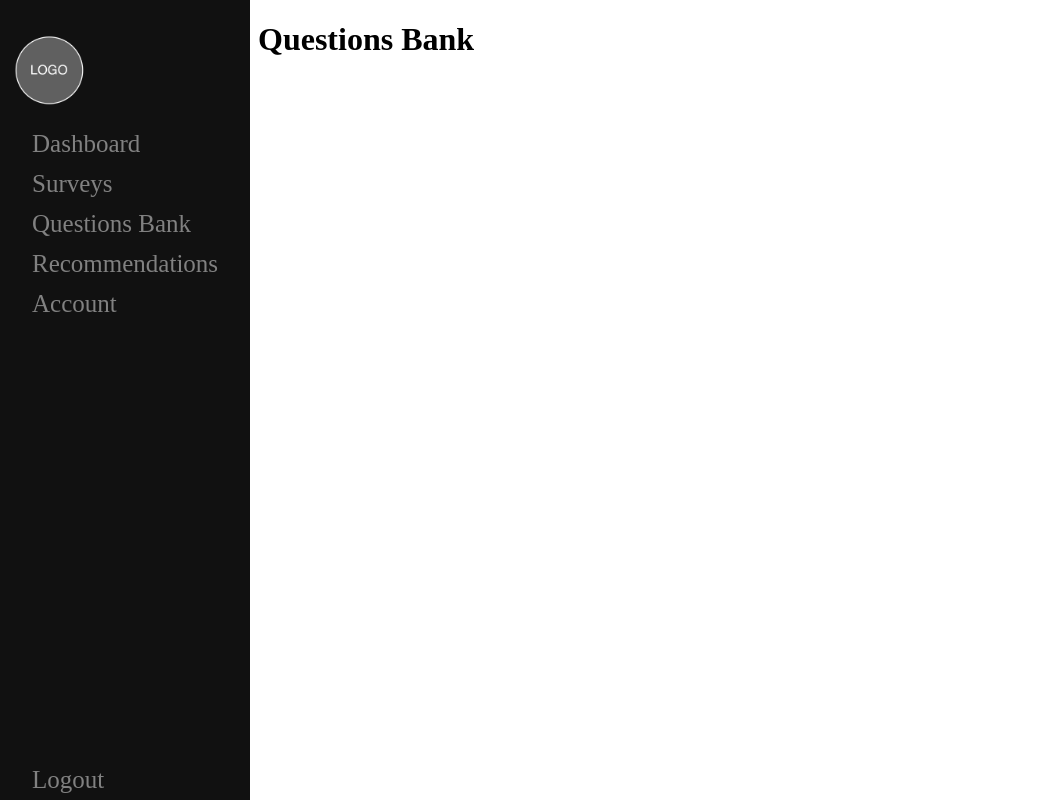
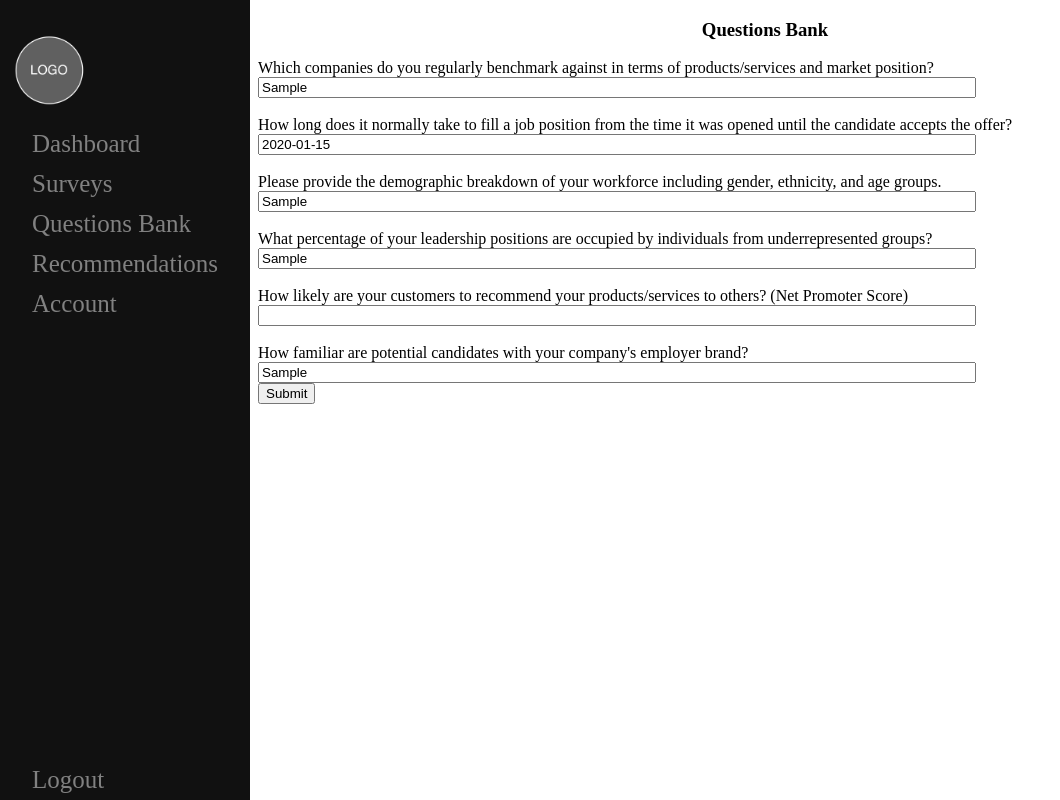
Before and after one commit to culfri09/Kallos, a Flask app: page /bank_questions in a window 1280 px wide. Shown: the whole page, without its empty margins (0-1060 px from the left). Run offline with Flask 3, Linux system fonts and the light colour scheme; a user stored in the database is signed in; tables that the repository leaves empty hold one stand-in row (values such as "Sample post").

Commit message:
show answers and change them inside platform

```diff
--- a/website/submission.py
+++ b/website/submission.py
@@ -2,20 +2,20 @@ from flask import Flask, render_template, request, redirect, url_for
 from .import init
 from datetime import datetime
 from .import models
-from flask_login import current_user
 from flask import Blueprint
+from flask_login import login_required, current_user
 
 submissions = Blueprint('submissions', __name__)
 
 @submissions.route('/answers_submission', methods=['POST'])
 def submit_answers():
-    # Extracts form data
-    benchmark_companies = request.form['benchmarkCompanies']
-    time_to_fill = request.form['timeToFill']
-    demographic_breakdown = request.form['demographicBreakdown']
-    leadership_diversity = request.form['leadershipDiversity']
-    net_promoter_score = request.form['NPS']
-    employer_brand_familiarity = request.form['brandFamiliarity']
+    # Extract form data
+    benchmark_companies = request.form.get('benchmarkCompanies') or None
+    time_to_fill = request.form.get('timeToFill') or None
+    demographic_breakdown = request.form.get('demographicBreakdown') or None
+    leadership_diversity = request.form.get('leadershipDiversity') or None
+    net_promoter_score = request.form.get('NPS') or None
+    employer_brand_familiarity = request.form.get('brandFamiliarity') or None
 
     # Gets the ID of the currently logged-in user
     user_id = current_user.id
@@ -39,3 +39,43 @@ def submit_answers():
     init.db.session.commit()
 
     return render_template("home.html")
+
+@submissions.route('/changed_answers_submission', methods=['POST'])
+def submit_changed_answers():
+# Extract form data
+        benchmark_companies = request.form['benchmarkCompanies']
+        time_to_fill = request.form['timeToFill']
+        demographic_breakdown = request.form['demographicBreakdown']
+        leadership_diversity = request.form['leadershipDiversity']
+        net_promoter_score = request.form['NPS']
+        employer_brand_familiarity = request.form['brandFamiliarity']
+
+        # Gets the ID of the currently logged-in user
+        user_id = current_user.id
+
+        # Query existing answer record for the current user
+        existing_answer = models.Answers.query.filter_by(kallosusers_id=user_id).first()
+
+        if existing_answer:
+            # Update existing record with new values
+            existing_answer.benchmark_companies = benchmark_companies if benchmark_companies else existing_answer.benchmark_companies
+            existing_answer.time_to_fill = time_to_fill if time_to_fill else existing_answer.time_to_fill
+            existing_answer.demographic_breakdown = demographic_breakdown if demographic_breakdown else existing_answer.demographic_breakdown
+            existing_answer.leadership_diversity = leadership_diversity if leadership_diversity else existing_answer.leadership_diversity
+            existing_answer.net_promoter_score = net_promoter_score if net_promoter_score else existing_answer.net_promoter_score
+            existing_answer.employer_brand_familiarity = employer_brand_familiarity if employer_brand_familiarity else existing_answer.employer_brand_familiarity
+
+        # Commit the session to save the changes to the database
+        init.db.session.commit()
+
+        return redirect(url_for('submissions.display_questions'))
+
+
+@submissions.route('/bank_questions')
+@login_required
+def display_questions():
+    # Fetch the user's answers from the database
+    user_answers = models.Answers.query.filter_by(kallosusers_id=current_user.id).all()
+
+    # Render the questions.html template and pass the user's answers
+    return render_template("questions.html", answers=user_answers)
--- a/website/template/questions.html
+++ b/website/template/questions.html
@@ -1,8 +1,53 @@
 {%  extends "base.html" %} {% block title %}Questions Bank{% endblock %}
-
 <!-- Main content container -->
 {% block content %}
 <div class="main">
-    <h1>Questions Bank</h1>
+    <form method="POST" action="/changed_answers_submission">
+        <h3 align="center">Questions Bank</h3>
+        <div>
+            {% for answer in answers %}
+            <label for="benchmarkCompanies">Which companies do you regularly benchmark against in terms of products/services
+                and market position?
+            </label>
+            <br>
+            <input style="width: 70%;" type="text" name="benchmarkCompanies" value={{ answer.benchmark_companies }}>
+            <br>
+            <br>
+            <label for="timeToFill">How long does it normally take to fill a job position from the time it was opened until
+                the candidate accepts the offer?
+            </label>
+            <br>
+            <input style="width: 70%;" type="text" name="timeToFill" value={{ answer.time_to_fill }}>
+            <br>
+            <br>
+            <label for="demographicBreakdown">Please provide the demographic breakdown of your workforce including gender, ethnicity,
+                and age groups.
+            </label>
+            <br>
+            <input style="width: 70%;" type="text" name="demographicBreakdown" value={{ answer.demographic_breakdown }}>
+            <br>
+            <br>
+            <label for="leadershipDiversity">What percentage of your leadership positions are occupied by individuals from
+                underrepresented groups?
+            </label>
+            <br>
+            <input style="width: 70%;" type="text" name="leadershipDiversity" value={{ answer.leadership_diversity }}>
+            <br>
+            <br>
+            <label for="NPS">How likely are your customers to recommend your products/services to others? (Net Promoter
+                Score)
+            </label>
+            <br>
+            <input style="width: 70%;" type="number" name="NPS" value={{ answer.net_promoter_score }}>
+            <br>
+            <br>
+            <label for="brandFamiliarity">How familiar are potential candidates with your company's employer brand?
+            </label>
+            <br>
+            <input style="width: 70%;" type="text" name="brandFamiliarity" value={{ answer.employer_brand_familiarity }}>
+            <br>
+            <button type="submit">Submit</button>
+            {% endfor %}
+    </form>
 </div>
 {% endblock %}
--- a/website/views.py
+++ b/website/views.py
@@ -27,11 +27,11 @@ def hero_page():
 @login_required
 def questions_page():
     return render_template('base_questions.html')
-
+'''
 @views.route('/bank_questions')
 @login_required
 def bank_questions_page():
-    return render_template('questions.html')
+    return render_template('questions.html')'''
 
 @views.route('/privacy_policy')
 def privacy_policy_page():
```
Also changed, not shown: documentation/software_design_documentation.md (+1 -1 lines), documentation/technical_documentation.md (+27 -0 lines), website/template/base_questions.html (+6 -10 lines), .misc.txt.
